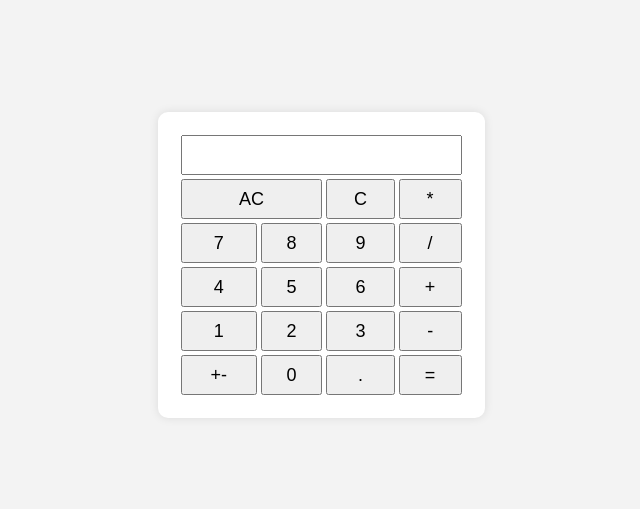
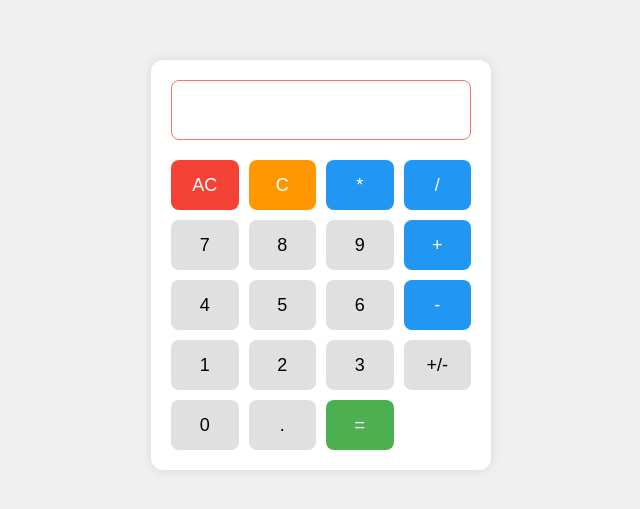
Before and after one commit to muksalmina24/belajar_github, a plain HTML site: page index.html in a window 1280 px wide. Shown: the part 135-644 px from the top of the page, without its empty margins (319-959 px from the left). Drawn offline with Linux system fonts and the light colour scheme.

Commit message:
update (html,css,js)

```diff
--- a/index.html
+++ b/index.html
@@ -1,58 +1,41 @@
 <!DOCTYPE html>
 <html lang="en">
 <head>
-    <meta charset="UTF-8">
-    <meta name="viewport" content="width=device-width, initial-scale=1.0">
-    <title>Kalkulator</title>
-    <link rel="stylesheet" href="style.css">
+  <meta charset="UTF-8" />
+  <meta name="viewport" content="width=device-width, initial-scale=1.0"/>
+  <title>Kalkulator Grid</title>
+  <link rel="stylesheet" href="style.css" />
 </head>
 <body>
-   <script src="index.js"></script>
-    <div class="calculator-container">
-        <form>
-            <table>
-                <tr>
-                    <td colspan="4">
-                        <input type="number">
-                    </td>
-                </tr>
-                <tr>
-                    <td colspan="2">
-                        <button type="button">AC</button>
-                    </td>
-                    <td>
-                        <button type="button">C</button>
-                    </td>
-                    <td>
-                        <button type="button">*</button>
-                    </td>
-                </tr>
-                <tr>
-                    <td><button type="button">7</button></td>
-                    <td><button type="button">8</button></td>
-                    <td><button type="button">9</button></td>
-                    <td><button type="button">/</button></td>
-                </tr>
-                <tr>
-                    <td><button type="button">4</button></td>
-                    <td><button type="button">5</button></td>
-                    <td><button type="button">6</button></td>
-                    <td><button type="button">+</button></td>
-                </tr>
-                <tr>
-                    <td><button type="button">1</button></td>
-                    <td><button type="button">2</button></td>
-                    <td><button type="button">3</button></td>
-                    <td><button type="button">-</button></td>
-                </tr>
-                <tr>
-                    <td><button type="button">+-</button></td>
-                    <td><button type="button">0</button></td>
-                    <td><button type="button">.</button></td>
-                    <td><button type="button">=</button></td>
-                </tr>
-            </table>
-        </form>
+  <div class="calculator">
+    <input type="text" id="display" readonly />
+
+    <div class="buttons">
+      <button class="btn red" onclick="clearAll()">AC</button>
+      <button class="btn orange" onclick="clearLast()">C</button>
+      <button class="btn blue" onclick="append('*')">*</button>
+      <button class="btn blue" onclick="append('/')">/</button>
+
+      <button class="btn" onclick="append('7')">7</button>
+      <button class="btn" onclick="append('8')">8</button>
+      <button class="btn" onclick="append('9')">9</button>
+      <button class="btn blue" onclick="append('+')">+</button>
+
+      <button class="btn" onclick="append('4')">4</button>
+      <button class="btn" onclick="append('5')">5</button>
+      <button class="btn" onclick="append('6')">6</button>
+      <button class="btn blue" onclick="append('-')">-</button>
+
+      <button class="btn" onclick="append('1')">1</button>
+      <button class="btn" onclick="append('2')">2</button>
+      <button class="btn" onclick="append('3')">3</button>
+      <button class="btn" onclick="toggleSign()">+/-</button>
+
+      <button class="btn" onclick="append('0')">0</button>
+      <button class="btn" onclick="append('.')">.</button>
+      <button class="btn green" onclick="calculate()">=</button>
     </div>
+  </div>
+  <script src="script.js"></script>
 </body>
 </html>
--- /dev/null
+++ b/script.js
@@ -0,0 +1,33 @@
+function append(value) {
+  const display = document.getElementById("display");
+  display.value += value;
+}
+
+function clearAll() {
+  document.getElementById("display").value = "";
+}
+
+function clearLast() {
+  const display = document.getElementById("display");
+  display.value = display.value.slice(0, -1);
+}
+
+function calculate() {
+  const display = document.getElementById("display");
+  try {
+    display.value = eval(display.value);
+  } catch {
+    display.value = "Error";
+  }
+}
+
+function toggleSign() {
+  const display = document.getElementById("display");
+  if (display.value) {
+    if (display.value.startsWith("-")) {
+      display.value = display.value.slice(1);
+    } else {
+      display.value = "-" + display.value;
+    }
+  }
+}
--- a/style.css
+++ b/style.css
@@ -1,33 +1,71 @@
 body {
   margin: 0;
   padding: 0;
-    height: 100vh;
+  background-color: #f0f0f0;
+  font-family: Arial, sans-serif;
   display: flex;
   justify-content: center;
   align-items: center;
-    background-color: #f3f3f3;
-    font-family: Arial, sans-serif;
+  height: 100vh;
 }
 
-.calculator-container {
-    background: #ffffff;
+.calculator {
+  background: #fff;
   padding: 20px;
-    border-radius: 10px;
-    box-shadow: 0px 0px 10px rgba(0,0,0,0.1);
+  border-radius: 12px;
+  box-shadow: 0 0 12px rgba(0, 0, 0, 0.1);
+  width: 300px;
 }
 
-button {
+#display {
   width: 100%;
-    height: 40px;
-    font-size: 18px;
-    cursor: pointer;
+  height: 60px;
+  font-size: 24px;
+  text-align: right;
+  padding: 10px;
+  margin-bottom: 20px;
+  border-radius: 8px;
+  border: 1px solid #f27474;
+  box-sizing: border-box;
 }
 
-input[type="number"] {
-    width: 100%;
-    height: 40px;
-    font-size: 20px;
-    text-align: right;
-    padding-right: 10px;
-    box-sizing: border-box;
+.buttons {
+  display: grid;
+  grid-template-columns: repeat(4, 1fr);
+  gap: 10px;
 }
+
+.btn {
+  height: 50px;
+  font-size: 18px;
+  border: none;
+  border-radius: 8px;
+  background-color: #e0e0e0;
+  cursor: pointer;
+  transition: 0.2s;
+}
+
+.btn:hover {
+  background-color: #d5d5d5;
+}
+
+/* Tambahkan warna khusus */
+.red {
+  background-color: #f44336;
+  color: white;
+}
+
+.orange {
+  background-color: #ff9800;
+  color: white;
+}
+
+.blue {
+  background-color: #2196f3;
+  color: white;
+}
+
+.green {
+  background-color: #4caf50;
+  color: white;
+}
```
Lines whose indentation alone changed are shown as unchanged.
